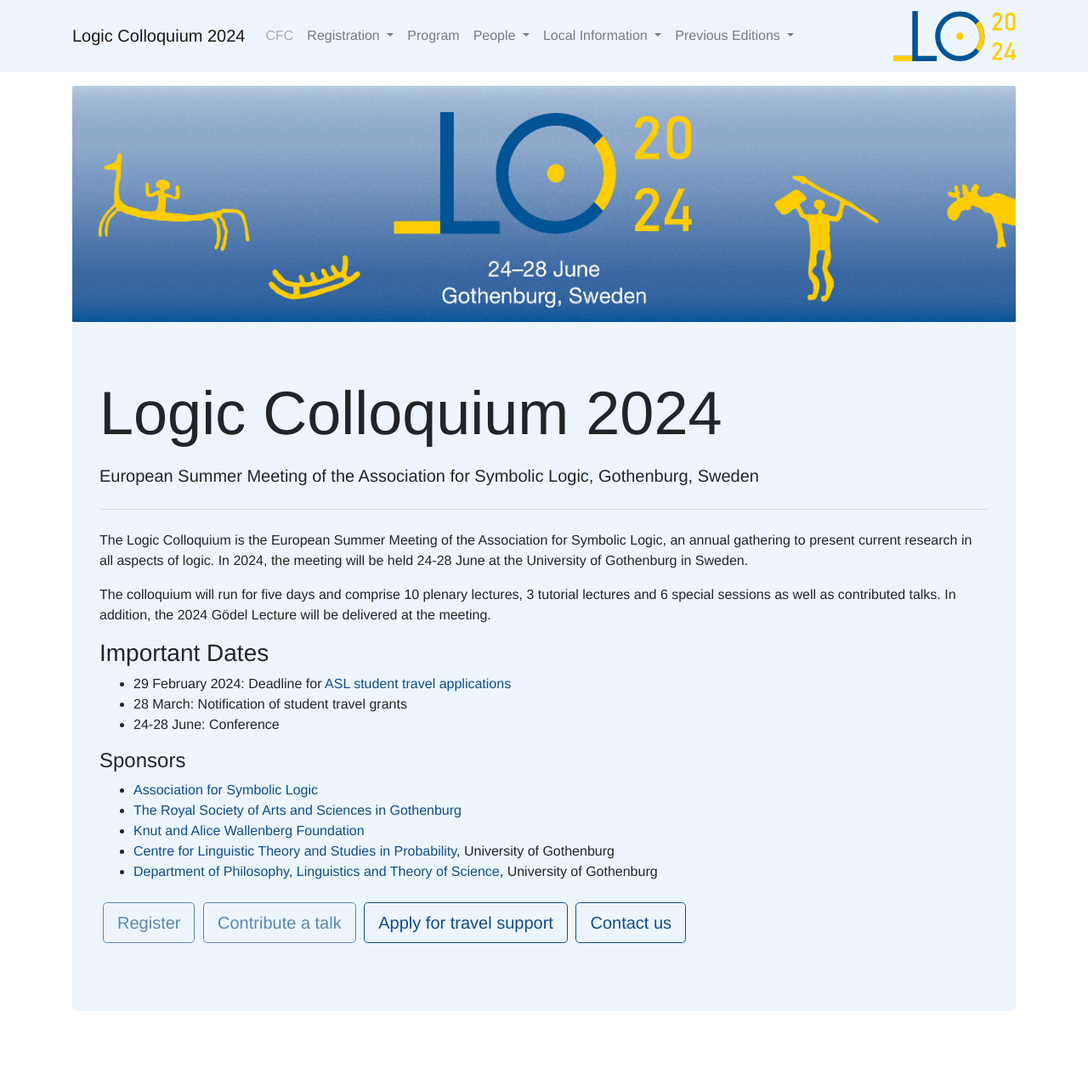
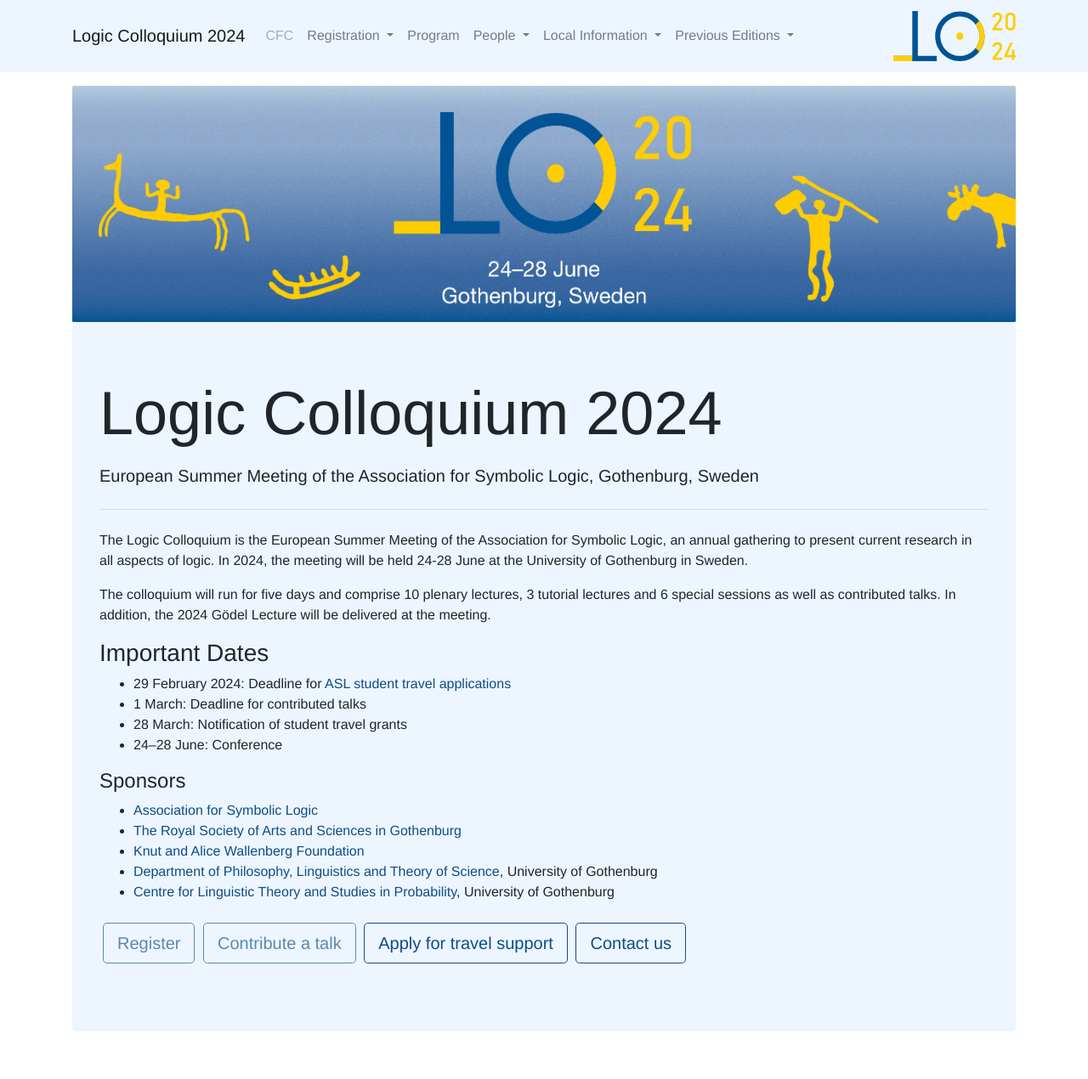
Before and after one commit to LC2024/LC2024.github.io, a Jekyll site: the page built from index.md, in a window 1280 px wide. Shown: the whole page at 85% size. Built offline with Jekyll 4.4.1, drawn with Linux system fonts in a browser that asks for light colours; some web fonts are replaced; before the commit the page ends 1246 px from its top, so only the background shows below that.

Commit message:
New deadline!

```diff
--- a/index.md
+++ b/index.md
@@ -7,12 +7,13 @@
 
 ### Important Dates
 - 29 February 2024: Deadline for [ASL student travel applications](/travel_grants)
+- 1 March: Deadline for contributed talks
 - 28 March: Notification of student travel grants
-- 24-28 June: Conference
+- 24–28 June: Conference
 
 #### Sponsors
 - [Association for Symbolic Logic](https://aslonline.org/)
 - [The Royal Society of Arts and Sciences in Gothenburg](https://kvvs.se/in-english/)
 - [Knut and Alice Wallenberg Foundation](https://kaw.wallenberg.org/en)
+- [Department of Philosophy, Linguistics and Theory of Science](https://www.gu.se/en/flov), University of Gothenburg
 - [Centre for Linguistic Theory and Studies in Probability](https://gu-clasp.github.io/), University of Gothenburg
-- [Department of Philosophy, Linguistics and Theory of Science](https://www.gu.se/en/flov), University of Gothenburg
```
